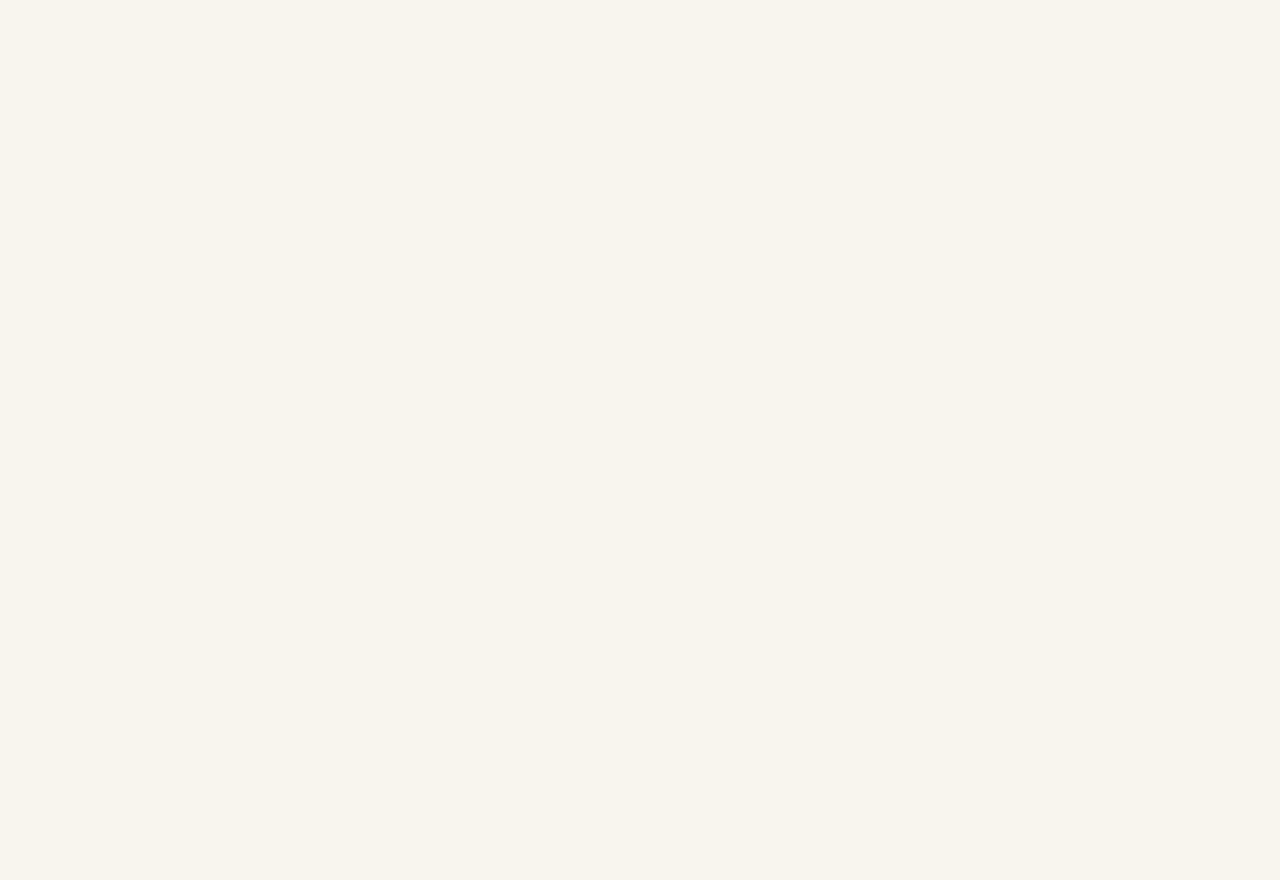
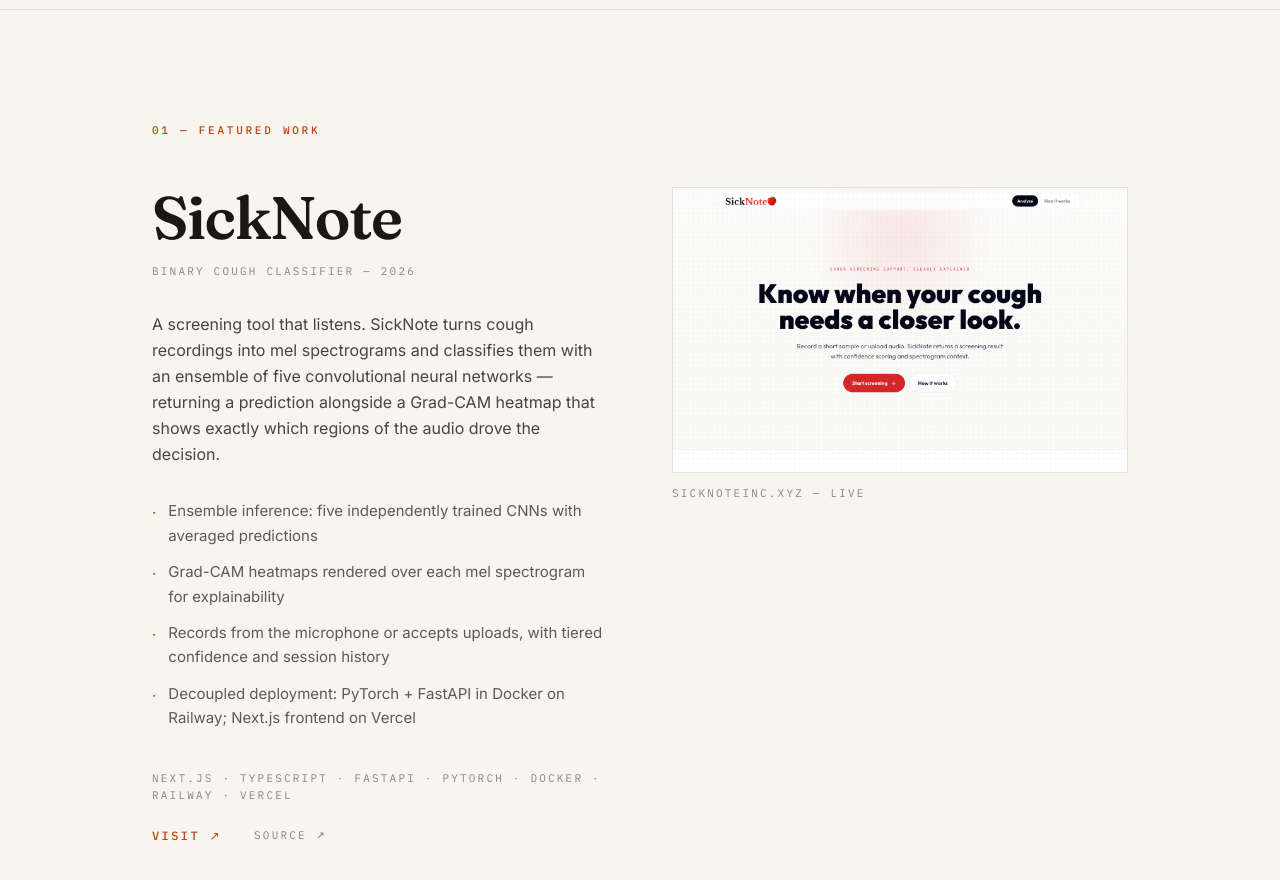
Before and after one commit to jyshum/personalWeb, a Next.js app: page / in a window 1280 px wide. Shown: the part 780-1660 px from the top of the page. Before the commit the page ends 800 px from the top, so only its background shows below. Built offline with nearby package versions, Linux system fonts and the light colour scheme.

Commit message:
feat: SickNote featured case-study spread

```diff
--- /dev/null
+++ b/app/components/FeaturedSickNote.tsx
@@ -0,0 +1,89 @@
+import Image from "next/image"
+import Reveal from "./Reveal"
+
+const points = [
+  "Ensemble inference: five independently trained CNNs with averaged predictions",
+  "Grad-CAM heatmaps rendered over each mel spectrogram for explainability",
+  "Records from the microphone or accepts uploads, with tiered confidence and session history",
+  "Decoupled deployment: PyTorch + FastAPI in Docker on Railway; Next.js frontend on Vercel",
+]
+
+export default function FeaturedSickNote() {
+  return (
+    <section id="work" className="border-t border-rule">
+      <div className="mx-auto max-w-5xl px-6 py-20 sm:py-28">
+        <Reveal>
+          <p className="eyebrow mb-12">01 — Featured work</p>
+        </Reveal>
+        <div className="grid items-start gap-12 lg:grid-cols-2 lg:gap-16">
+          <div>
+            <Reveal>
+              <h2 className="font-serif text-5xl font-semibold tracking-tight sm:text-6xl">
+                SickNote
+              </h2>
+              <p className="meta mt-4">Binary cough classifier — 2026</p>
+            </Reveal>
+            <Reveal delay={0.08}>
+              <p className="mt-8 leading-relaxed text-ink/80">
+                A screening tool that listens. SickNote turns cough recordings into mel
+                spectrograms and classifies them with an ensemble of five convolutional
+                neural networks — returning a prediction alongside a Grad-CAM heatmap
+                that shows exactly which regions of the audio drove the decision.
+              </p>
+            </Reveal>
+            <Reveal delay={0.12}>
+              <ul className="mt-8 space-y-3">
+                {points.map((point) => (
+                  <li key={point} className="flex gap-3 text-[15px] leading-relaxed text-ink/70">
+                    <span className="mt-[2px] shrink-0 text-accent">·</span>
+                    {point}
+                  </li>
+                ))}
+              </ul>
+            </Reveal>
+            <Reveal delay={0.16}>
+              <p className="meta mt-10">
+                Next.js · TypeScript · FastAPI · PyTorch · Docker · Railway · Vercel
+              </p>
+              <div className="mt-6 flex gap-8">
+                <a
+                  href="https://www.sicknoteinc.xyz/"
+                  target="_blank"
+                  rel="noopener noreferrer"
+                  className="font-mono text-[12px] font-medium uppercase tracking-[0.2em] text-accent transition-opacity hover:opacity-70"
+                >
+                  Visit ↗
+                </a>
+                <a
+                  href="https://github.com/jyshum/SickNote"
+                  target="_blank"
+                  rel="noopener noreferrer"
+                  className="meta-link text-[12px]"
+                >
+                  Source ↗
+                </a>
+              </div>
+            </Reveal>
+          </div>
+          <Reveal delay={0.1}>
+            <a
+              href="https://www.sicknoteinc.xyz/"
+              target="_blank"
+              rel="noopener noreferrer"
+              className="block overflow-hidden border border-rule transition-colors hover:border-accent"
+            >
+              <Image
+                src="/sicknote-shot.png"
+                alt="SickNote — live site"
+                width={1440}
+                height={900}
+                className="h-auto w-full"
+              />
+            </a>
+            <p className="meta mt-3 normal-case tracking-[0.15em]">sicknoteinc.xyz — live</p>
+          </Reveal>
+        </div>
+      </div>
+    </section>
+  )
+}
--- a/app/page.tsx
+++ b/app/page.tsx
@@ -1,11 +1,13 @@
 import Masthead from "./components/Masthead"
 import Hero from "./components/Hero"
+import FeaturedSickNote from "./components/FeaturedSickNote"
 
 export default function Home() {
   return (
     <main>
       <Masthead />
       <Hero />
+      <FeaturedSickNote />
     </main>
   )
 }
```
